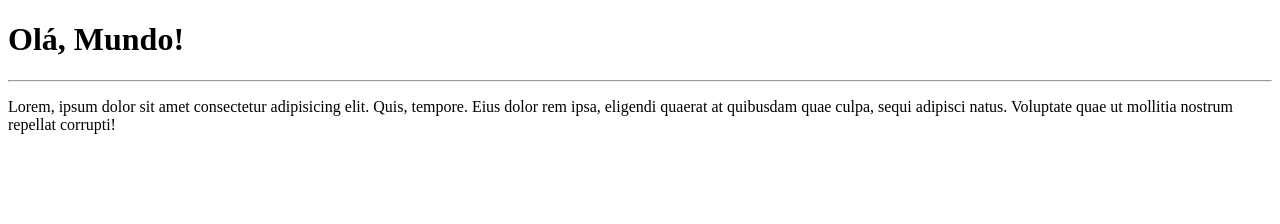
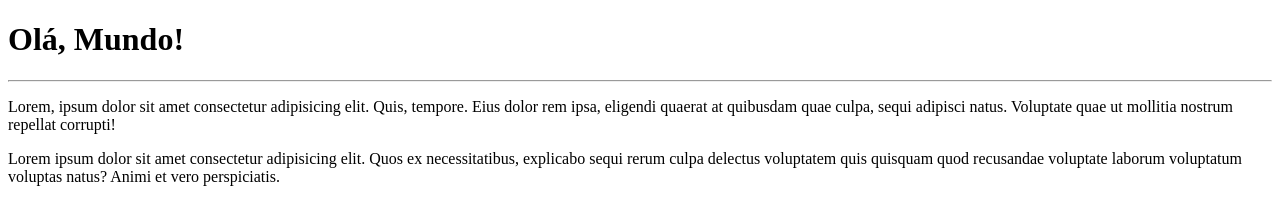
Before and after one commit to LPestana18/HelloWorld, a plain HTML site: page site-exemplo/index.html in a window 1280 px wide. Drawn offline with Linux system fonts and the light colour scheme.

Commit message:
Adicionei um parágrafo

```diff
--- a/site-exemplo/index.html
+++ b/site-exemplo/index.html
@@ -9,5 +9,7 @@
     <h1>Olá, Mundo!</h1>
     <hr>
     <p>Lorem, ipsum dolor sit amet consectetur adipisicing elit. Quis, tempore. Eius dolor rem ipsa, eligendi quaerat at quibusdam quae culpa, sequi adipisci natus. Voluptate quae ut mollitia nostrum repellat corrupti!</p>
+
+    <p>Lorem ipsum dolor sit amet consectetur adipisicing elit. Quos ex necessitatibus, explicabo sequi rerum culpa delectus voluptatem quis quisquam quod recusandae voluptate laborum voluptatum voluptas natus? Animi et vero perspiciatis.</p>
 </body>
 </html>
```
